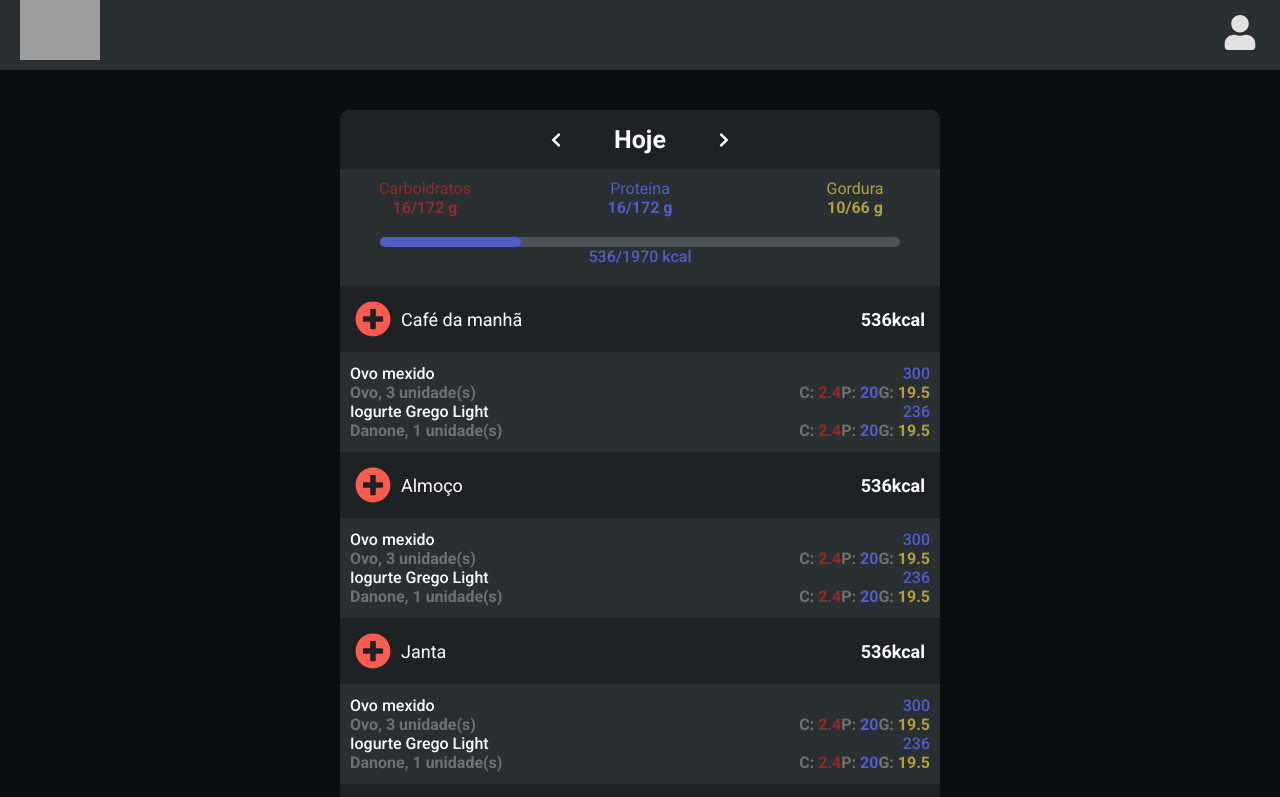
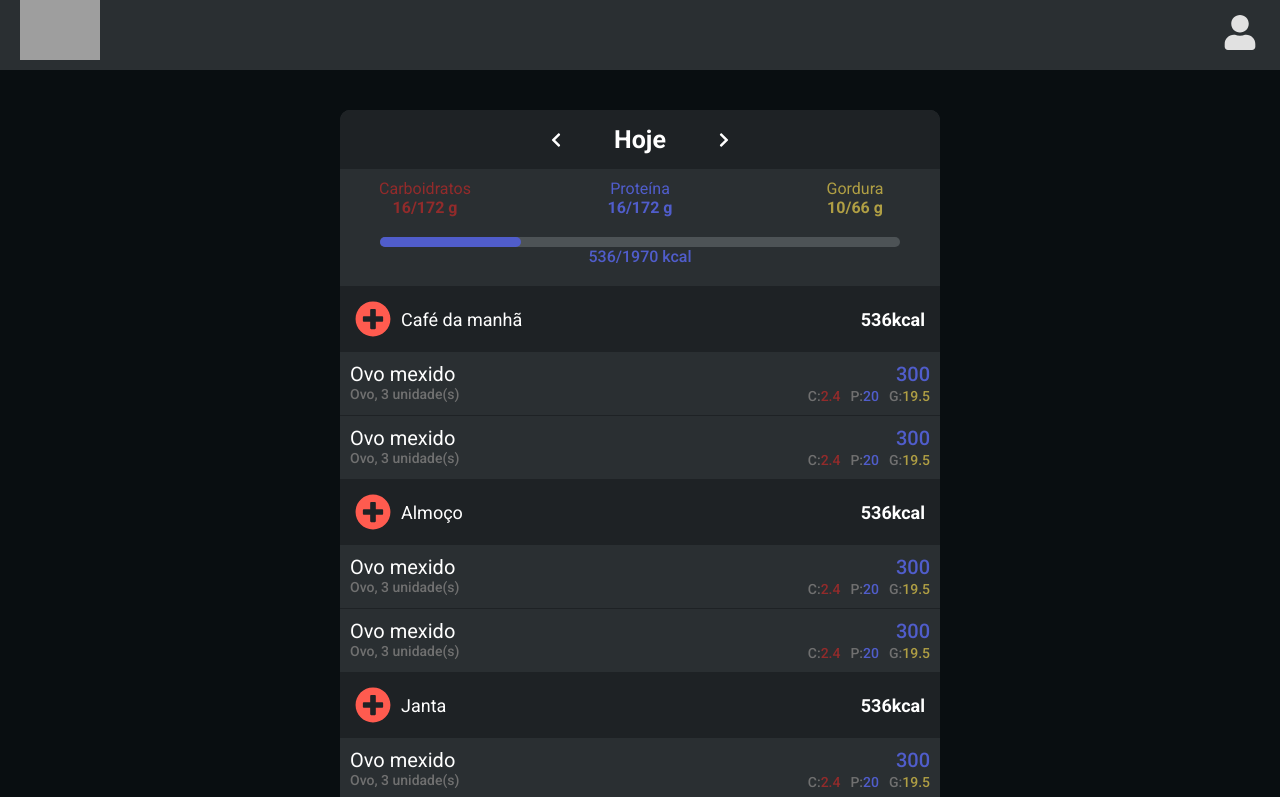
Before and after one commit to gustavodaltoe/MyFit, a React (Create React App) app in the folder web/: page /principal in a window 1280 px wide. Shown: the top 797 px of the page. Built offline with nearby package versions, Linux system fonts and the light colour scheme; grey boxes are pictures that could not be loaded; the HTML template or start-up script is replaced by a standard one.

Commit message:
Listagem de alimentos no resumo diario

```diff
--- a/web/src/components/Daily/index.tsx
+++ b/web/src/components/Daily/index.tsx
@@ -8,7 +8,7 @@ import {
   FaTimes,
 } from 'react-icons/fa';
 import ProgressLinear from '../ProgressLinear';
-import Food from '../Food';
+import FoodList from '../FoodList';
 
 const Daily = () => {
   return (
@@ -51,7 +51,7 @@ const Daily = () => {
         <b>536kcal</b>
       </header>
       <div className="entry">
-        <Food />
+        <FoodList />
       </div>
 
       <header className="period">
@@ -62,7 +62,7 @@ const Daily = () => {
         <b>536kcal</b>
       </header>
       <div className="entry">
-        <Food />
+        <FoodList />
       </div>
 
       <header className="period">
@@ -73,7 +73,7 @@ const Daily = () => {
         <b>536kcal</b>
       </header>
       <div className="entry">
-        <Food />
+        <FoodList />
       </div>
 
       <header className="period">
@@ -84,7 +84,7 @@ const Daily = () => {
         <b>536kcal</b>
       </header>
       <div className="entry">
-        <Food />
+        <FoodList />
       </div>
     </section>
   );
--- a/web/src/components/Daily/styles.scss
+++ b/web/src/components/Daily/styles.scss
@@ -6,10 +6,7 @@
     max-width: 60rem;
     margin: auto;
     margin-top: 4rem;
-  }
-
-  & > * {
-    padding: 1rem;
+    margin-bottom: 4rem;
   }
 
   button {
--- a/web/src/components/Food/index.tsx
+++ /dev/null
@@ -1,59 +0,0 @@
-import React from 'react';
-
-import './styles.scss';
-
-const Food = () => {
-  return (
-    <section id="food">
-      <div className="foods">
-        <div className="food-details">
-          <div>
-            <span>Ovo mexido</span>
-            <span className="blue">300</span>
-          </div>
-          <div>
-            <b className="gray">Ovo, 3 unidade(s)</b>
-            <div>
-              <div>
-                <b className="gray">C: </b>
-                <b className="red">2.4 </b>
-              </div>
-              <div>
-                <b className="gray">P: </b>
-                <b className="blue">20</b>
-              </div>
-              <div>
-                <b className="gray">G: </b>
-                <b className="yellow">19.5 </b>
-              </div>
-            </div>
-          </div>
-
-          <div>
-            <span>Iogurte Grego Light</span>
-            <span className="blue">236</span>
-          </div>
-          <div>
-            <b className="gray">Danone, 1 unidade(s)</b>
-            <div>
-              <div>
-                <b className="gray">C: </b>
-                <b className="red">2.4 </b>
-              </div>
-              <div>
-                <b className="gray">P: </b>
-                <b className="blue">20</b>
-              </div>
-              <div>
-                <b className="gray">G: </b>
-                <b className="yellow">19.5 </b>
-              </div>
-            </div>
-          </div>
-        </div>
-      </div>
-    </section>
-  );
-};
-
-export default Food;
--- a/web/src/components/Food/styles.scss
+++ /dev/null
@@ -1,52 +0,0 @@
-#food {
-    & {
-        background-color: var(--color-background-secundary);
-        justify-content: center;
-        max-width: 60rem;
-        margin: auto;
-    }
-    .red {
-        color: var(--color-red);
-    }
-
-    .blue {
-        color: var(--color-blue);
-    }
-
-    .yellow {
-        color: var(--color-yellow);
-    }
-
-    .gray {
-        color: var(--color-text-gray);
-    }
-
-    .foods {
-        & {
-            display: flex;
-            flex-direction: column;
-            padding: 0.2rem 0;
-        }
-        .food-details {
-            & {
-                //display: flex;
-                flex-direction: column;
-                align-items: center;
-                justify-content: space-between;
-
-            }
-            & > div {
-                & {
-                    display: flex;
-                    justify-content: space-between;
-                    width: 100%;
-                    //margin: 0.5rem;
-                }
-                & > * {
-                    display: flex;
-                    flex-direction: row;
-                }
-            }
-        }
-    }
-}
--- /dev/null
+++ b/web/src/components/FoodList/index.tsx
@@ -0,0 +1,54 @@
+import React from 'react';
+
+import './styles.scss';
+
+const FoodList = () => {
+  return (
+    <section className="food-list">
+      <div className="food-item">
+        <div>
+          <strong>Ovo mexido</strong>
+          <span className="description">Ovo, 3 unidade(s)</span>
+        </div>
+        <div>
+          <span className="calories">300</span>
+          <div className="macros">
+            <span>
+              C:<em className="red">2.4</em>
+            </span>
+            <span>
+              P:<em className="blue">20</em>
+            </span>
+            <span>
+              G:
+              <em className="yellow">19.5</em>
+            </span>
+          </div>
+        </div>
+      </div>
+      <div className="food-item">
+        <div>
+          <strong>Ovo mexido</strong>
+          <span className="description">Ovo, 3 unidade(s)</span>
+        </div>
+        <div>
+          <span className="calories">300</span>
+          <div className="macros">
+            <span>
+              C:<em className="red">2.4</em>
+            </span>
+            <span>
+              P:<em className="blue">20</em>
+            </span>
+            <span>
+              G:
+              <em className="yellow">19.5</em>
+            </span>
+          </div>
+        </div>
+      </div>
+    </section>
+  );
+};
+
+export default FoodList;
--- /dev/null
+++ b/web/src/components/FoodList/styles.scss
@@ -0,0 +1,62 @@
+.food-list {
+    .red {
+        color: var(--color-red);
+    }
+
+    .blue {
+        color: var(--color-blue);
+    }
+
+    .yellow {
+        color: var(--color-yellow);
+    }
+
+    .food-item {
+        & {
+            display: flex;
+            justify-content: space-between;
+            font-weight: regular;
+            border-bottom: 1px solid var(--color-background-secundary-dark);
+            padding: 1rem;
+        }
+        &:last-child {
+            border: 0;
+        }
+        & > div {
+            display: flex;
+            flex-direction: column;
+
+            strong {
+                font-size: 2rem;
+                font-weight: normal;
+            }
+            .macros {
+                span {
+                    & {
+                        font-weight: regular;
+                        color: var(--color-text-gray);
+                        margin-right: 1rem;
+                        font-size: 1.4rem;
+                    }
+
+                    &:last-child {
+                        margin-right: 0;
+                    }
+                }
+                em {
+                    font-style: normal;
+                }
+            }
+        }
+        .description {
+            font-weight: regular;
+            color: var(--color-text-gray);
+            font-size: 1.4rem;
+        }
+        .calories {
+            text-align: right;
+            font-size: 2rem;
+            color: var(--color-blue);
+        }
+    }
+}
```
